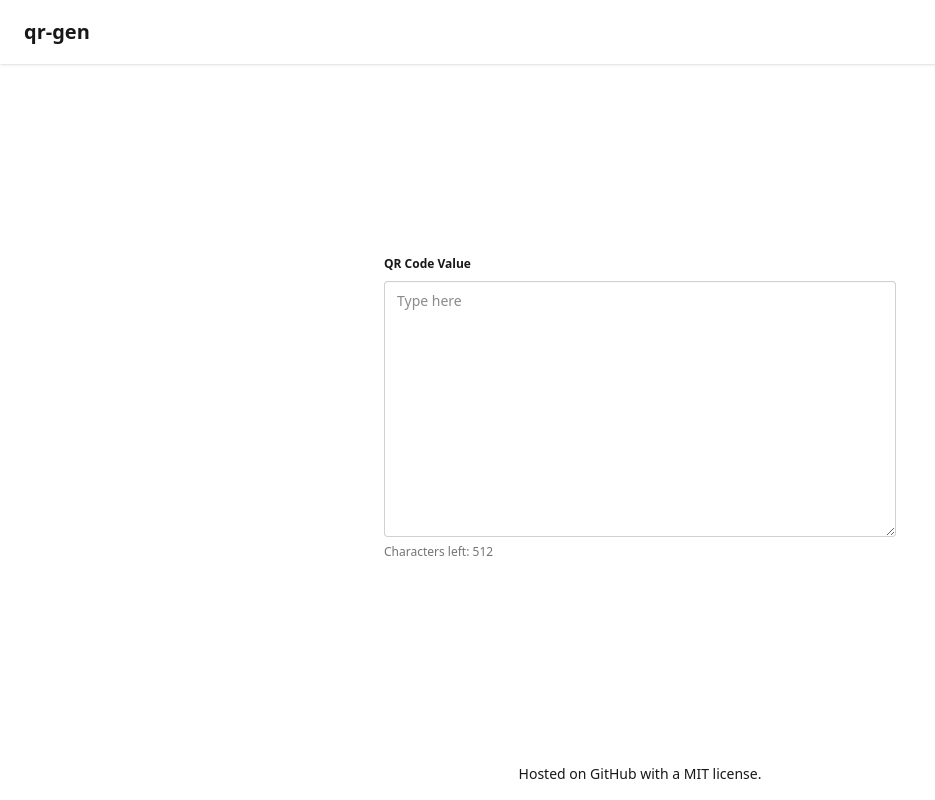
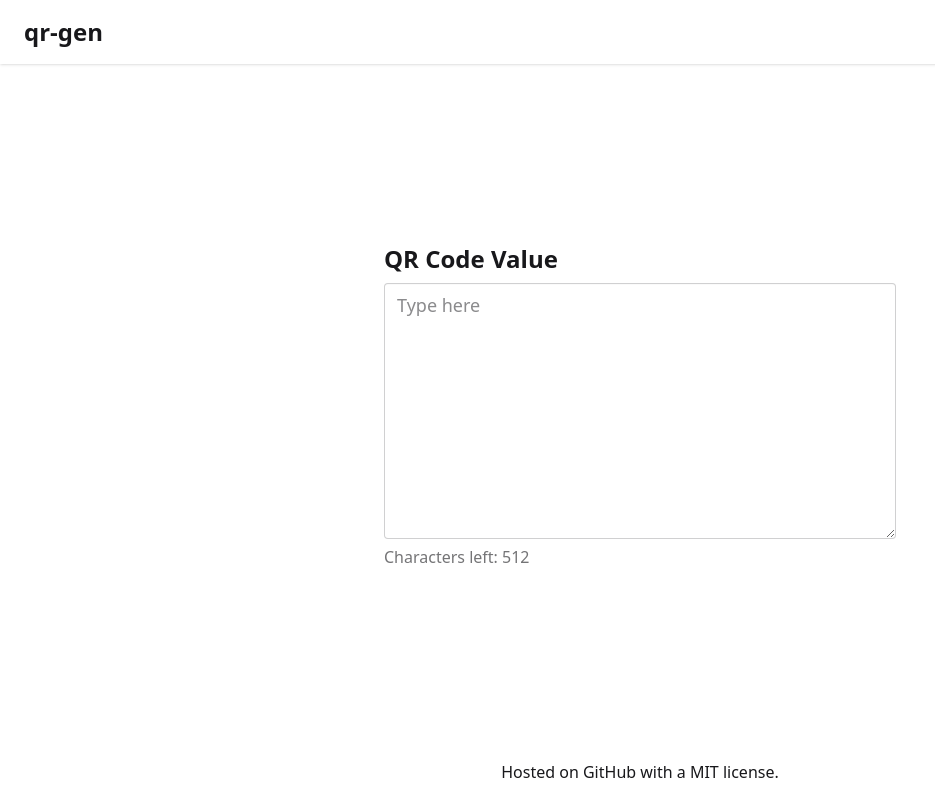
Before and after one commit to vanfossen/qr-gen, a React (Vite) app: page / in a window 1280 px wide. Shown: the whole page, without its empty margins (0-935 px from the left). Built offline with nearby package versions, Linux system fonts and the light colour scheme.

Commit message:
update style

```diff
--- a/src/App.tsx
+++ b/src/App.tsx
@@ -29,16 +29,16 @@ function App() {
 
       <div className="flex grow flex-col items-center justify-center">
         <fieldset className="fieldset">
-          <legend className="fieldset-legend">QR Code Value</legend>
+          <legend className="fieldset-legend text-2xl">QR Code Value</legend>
           <textarea
-            className="textarea h-64 w-128"
+            className="textarea textarea-lg h-64 w-128"
             placeholder="Type here"
             maxLength={TEXT_AREA_LENGTH}
             value={value}
             onChange={handleValueChange}
             aria-label="QR Code Value Input"
           ></textarea>
-          <div className="fieldset-label">
+          <div className="fieldset-label text-base">
             Characters left: {TEXT_AREA_LENGTH - value.length}
           </div>
         </fieldset>
--- a/src/components/Footer.tsx
+++ b/src/components/Footer.tsx
@@ -2,7 +2,7 @@ function Footer() {
   return (
     <footer className="footer sm:footer-horizontal footer-center bg-base-100 text-base-content p-4">
       <aside>
-        <p>
+        <p className="text-base">
           <span>Hosted on </span>
           <a
             className="link link-hover"
--- a/src/components/Navbar.tsx
+++ b/src/components/Navbar.tsx
@@ -2,7 +2,7 @@ function Navbar() {
   return (
     <nav className="navbar bg-base-100 shadow-sm">
       <div className="navbar-start">
-        <a className="px-4 text-xl font-semibold">qr-gen</a>
+        <a className="px-4 text-2xl font-semibold">qr-gen</a>
       </div>
     </nav>
   );
```
